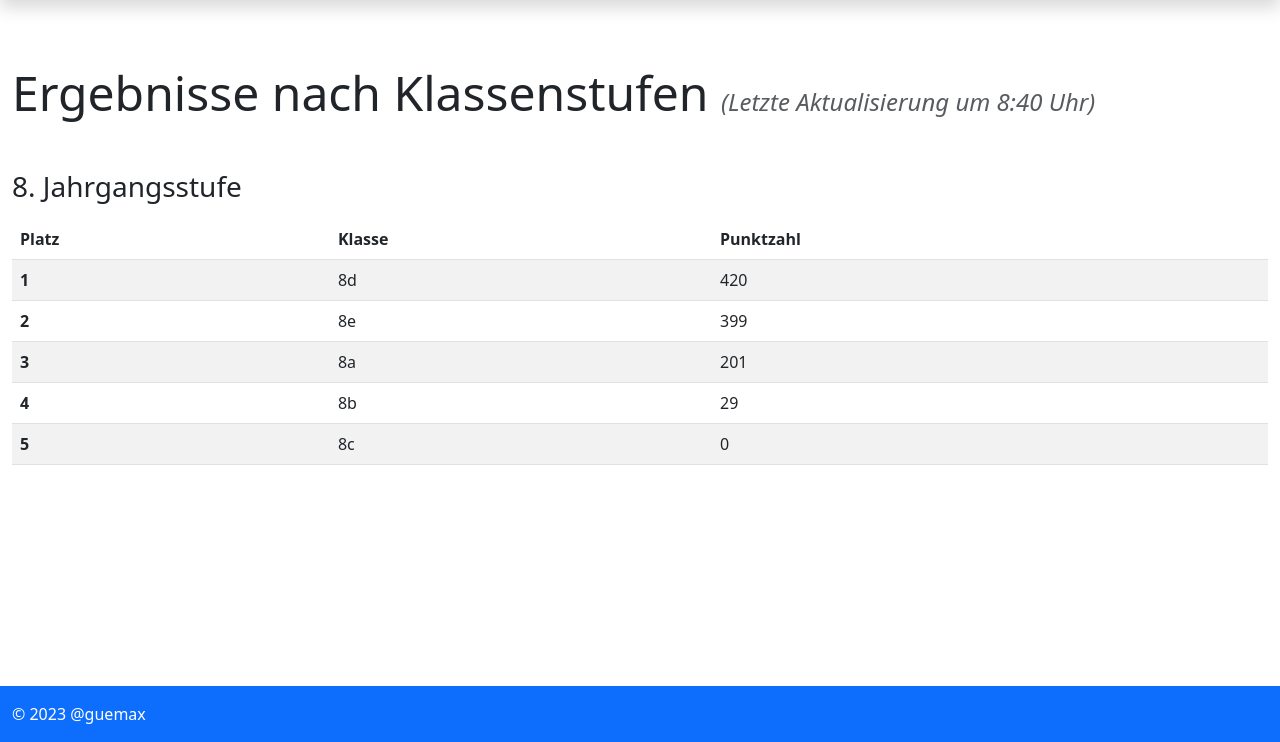
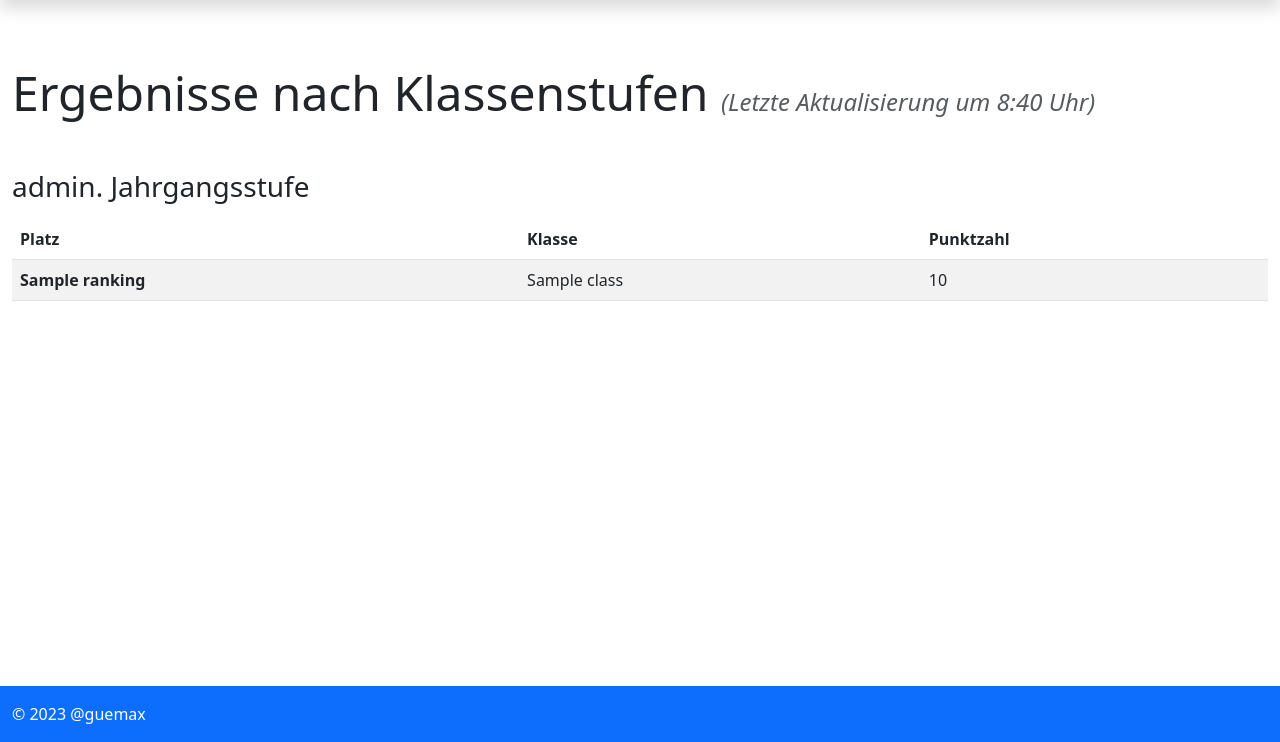
Before and after one commit to guemax/Endspurt, a Django app: template templates/main/index.html in a window 1280 px wide. Shown: the part 58-800 px from the top of the page. Run offline with Django 4.2, Linux system fonts and the light colour scheme; the template is opened without the code that fills it: most values are stand-ins (such as "Sample title", 1, 10 or a date in 2020); some libraries are stand-ins or nearby versions.

Commit message:
Display rankings on index site

```diff
--- a/templates/main/index.html
+++ b/templates/main/index.html
@@ -31,8 +31,9 @@
     </header>
     <main class="container-fluid py-3">
       <h1 class="display-5 mb-5">Ergebnisse nach Klassenstufen <i class="text-muted h4 fw-normal">(Letzte Aktualisierung um {% now "G:i" %} Uhr)</i></h1>
+      {% for class_level, class_scores in scores.items %}
       <article class="mb-5">
-        <h2 class="h3 fw-normal mb-3">8. Jahrgangsstufe</h2>
+        <h2 class="h3 fw-normal mb-3">{{class_level}}. Jahrgangsstufe</h2>
         <table class="table table-striped table-responsive">
           <thead>
             <tr>
@@ -42,34 +43,17 @@
             </tr>
           </thead>
           <tbody>
+	    {% for parallel_class in class_scores %}
             <tr>
-              <th scope="row">1</th>
-              <td>8d</td>
-              <td>420</td>
+              <th scope="row">{{ parallel_class.ranking }}</th>
+              <td>{{ parallel_class.class }}</td>
+              <td>{{ parallel_class.score }}</td>
             </tr>
-            <tr>
-              <th scope="row">2</th>
-              <td>8e</td>
-              <td>399</td>
-            </tr>
-            <tr>
-              <th scope="row">3</th>
-              <td>8a</td>
-              <td>201</td>
-            </tr>
-            <tr>
-              <th scope="row">4</th>
-              <td>8b</td>
-              <td>29</td>
-            </tr>
-            <tr>
-              <th scope="row">5</th>
-              <td>8c</td>
-              <td>0</td>
-            </tr>
+	  {% endfor %}
           </tbody>
         </table>
       </article>
+      {% endfor %}
     </main>
     <footer class="bg-primary text-white mt-auto">
       <p class="py-3 container-fluid my-0">&copy; 2023 @guemax</p>
```
Also changed, not shown: main/views.py (+55 -1 lines).
